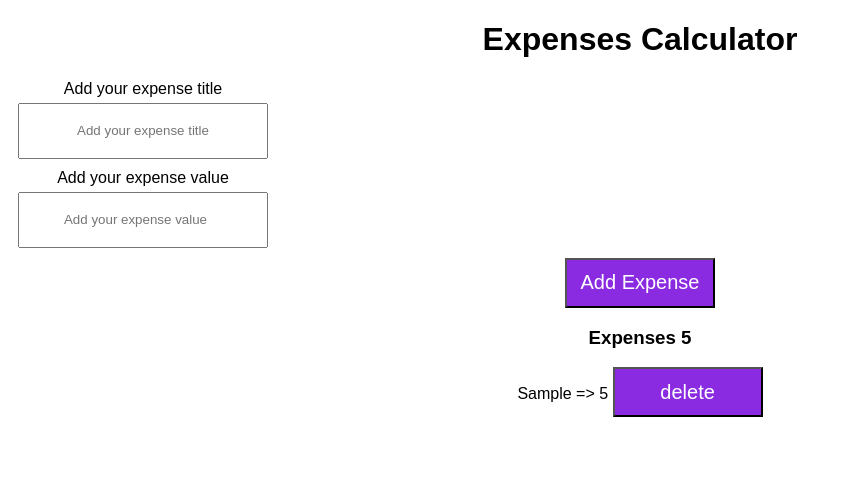
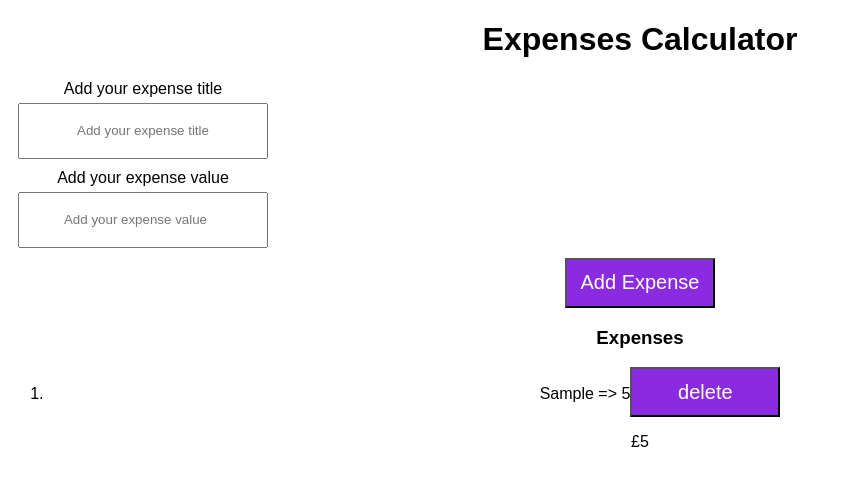
Before and after one commit to byverdu/household-expenses-calculator, a React (Create React App) app: page / in a window 1280 px wide. Both pictures are taken after typing "Sample", "5" into the empty fields and a click on the button "Add Expense". Shown: the top 486 px of the page, without its empty margins (0-842 px from the left). Built offline with nearby package versions, Linux system fonts and the light colour scheme.

Commit message:
added List Component

```diff
--- a/src/App.js
+++ b/src/App.js
@@ -1,5 +1,6 @@
 import React, { useState } from "react";
 import Form from './Components/Form';
+import List from './Components/List';
 
 import "./App.css";
 
@@ -57,13 +58,9 @@ function App() {
       />
 
       <section>
-        <h3>Expenses {total}</h3>
-        {items.map((val, index) => (
-          <div key={index}>
-            {val.title} => {val.value}{" "}
-            <button onClick={() => deleteItem(index)}>delete</button>
-          </div>
-        ))}
+        <h3>Expenses</h3>
+        <List collection={items} deleteHandler={deleteItem} />
+        {total > 0 && <span>£{total}</span>}
       </section>
     </div>
   );
--- /dev/null
+++ b/src/Components/List.js
@@ -0,0 +1,14 @@
+import React from "react";
+
+const List = ({ collection, deleteHandler }) => (
+  <ol>
+    {collection.map((val, index) => (
+      <li key={index}>
+        {val.title} => {val.value}
+        <button onClick={() => deleteHandler(index)}>delete</button>
+      </li>
+    ))}
+  </ol>
+);
+
+export default List;
```
